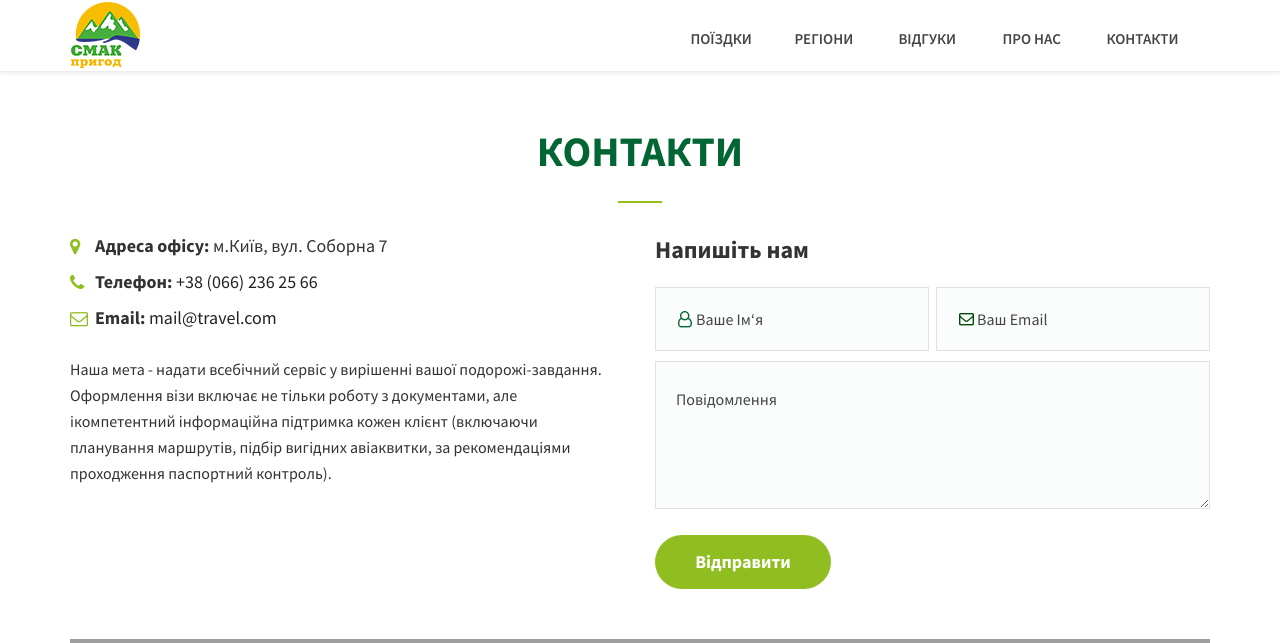
After one commit to KRO94/Tourism, a PHP site: page /contacts.php in a window 1280 px wide. The commit adds this page. Shown: the top 643 px of the page. Run offline with PHP 8.4, Linux system fonts and the light colour scheme; grey boxes are pictures that could not be loaded.

Commit message:
contacts page

```diff
--- /dev/null
+++ b/contacts.php
@@ -0,0 +1,5 @@
+	<?php require_once 'header.php'; ?>
+
+	<?php require_once 'pages/contacts_page.php'; ?>
+
+	<?php require_once 'footer.php'; ?>
--- a/css/media.css
+++ b/css/media.css
@@ -289,6 +289,15 @@
 				float: none;
 			}
 	/*---------------FOOTER END---------------*/
+
+	/*--------------CONTACTS-PAGE START--------------*/
+	.contacts-page .wrap-contact .contactData .block {
+		font-size: 1.6rem;
+	}
+					.contacts-page .wrap-contact .contactForm .wpcf7 input:not([type=submit]) {
+						width: 100%;
+					}
+	/*---------------CONTACTS-PAGE END---------------*/
 }
 
 /* Custom, iPhone Retina */
--- a/css/style.css
+++ b/css/style.css
@@ -61,11 +61,21 @@ p, hr, ol, ul {
 .press-btn:hover {
 	box-shadow: inset 0 0 0 27px #7ea61d;
 }
+::-webkit-input-placeholder {color:#454545;}
+::-moz-placeholder          {color:#454545;}/* Firefox 19+ */
+:-moz-placeholder           {color:#454545;}/* Firefox 18- */
+:-ms-input-placeholder      {color:#454545;}
+
+:focus::-webkit-input-placeholder {color: transparent}
+:focus::-moz-placeholder          {color: transparent}
+:focus:-moz-placeholder           {color: transparent}
+:focus:-ms-input-placeholder      {color: transparent}
 /*--------------HEADER START--------------*/
 header {
 	position: relative;
 	width: 100%;
 	padding: 2px 0;
+	box-shadow: 0px 1px 5px 0px rgba(30,30,30,.15);
 }
 	header ul.menu {
 		position: relative;
@@ -572,3 +582,85 @@ footer {
 		line-height: 18px;
 	}
 /*---------------FOOTER END---------------*/
+
+/*--------------CONTACTS-PAGE START--------------*/
+.contacts-page {
+	position: relative;
+	width: 100%;
+	padding: 50px 0 80px;
+}
+	.contacts-page .wrap-contact {
+		margin-top: 30px;
+	}
+		.contacts-page .wrap-contact .contactData,
+		.contacts-page .wrap-contact .contactForm {
+			margin-bottom: 50px;
+		}
+			.contacts-page .wrap-contact .contactData .block {
+				position: relative;
+				line-height: 26px;
+				font-size: 1.8rem;
+				padding-left: 25px;
+				margin-bottom: 10px;
+			}
+				.contacts-page .wrap-contact .contactData .block i {
+					color: #90be20;
+					position: absolute;
+					top: 5px;
+					left: 0;
+					bottom: 5px;
+				}
+				.contacts-page .wrap-contact .contactData .block span {
+					font-weight: 700;
+				}
+				.contacts-page .wrap-contact .contactData .block a {
+					color: #222222;
+				}
+			.contacts-page .wrap-contact .contactData p {
+				margin-top: 25px;
+				line-height: 26px;
+			}
+			.contacts-page .wrap-contact .contactForm .text {
+				font-size: 2.4rem;
+				font-weight: 700;
+				margin-bottom: 20px;
+			}
+			.contacts-page .wrap-contact .contactForm .wpcf7 {
+				position: relative;
+				width: 100%;
+			}
+				.contacts-page .wrap-contact .contactForm .wpcf7 input,
+				.contacts-page .wrap-contact .contactForm .wpcf7 textarea {
+					outline: none;
+					border: 1px solid #e1e1e1;
+					width: 100%;
+				}
+				.contacts-page .wrap-contact .contactForm .wpcf7 input:not([type=submit]) {
+					line-height: 62px;
+					padding: 0 20px 0 40px;
+					float: left;
+					width: 49.36%;
+					background-color: #fbfcfc;
+					background-repeat: no-repeat;
+					background-position: 22px 23px;
+					margin-bottom: 10px;
+				}
+				.contacts-page .wrap-contact .contactForm .wpcf7 input[type=text] {
+					margin-right: 1.28%;
+					background-image: url(../img/icon_man.png);
+				}
+				.contacts-page .wrap-contact .contactForm .wpcf7 input[type=email] {
+					background-position: 22px 25px;
+					background-image: url(../img/icon_mail.png);
+				}
+				.contacts-page .wrap-contact .contactForm .wpcf7 textarea {
+					padding: 25px 20px;
+					line-height: 24px;
+					background-color: #fbfcfc;
+					margin-bottom: 20px;
+				}
+				.contacts-page .wrap-contact .contactForm .wpcf7 input[type=submit] {
+					border: none;
+					max-width: 176px;
+				}
+/*---------------CONTACTS-PAGE END---------------*/
--- a/header.php
+++ b/header.php
@@ -35,7 +35,7 @@
 					<li><a href="#">РЕГІОНИ</a></li>
 					<li><a href="#">ВІДГУКИ</a></li>
 					<li><a href="#">ПРО НАС</a></li>
-					<li><a href="#">КОНТАКТИ</a></li>
+					<li><a href="contacts.php">КОНТАКТИ</a></li>
 				</ul>
 			</div>
 		</header>
--- /dev/null
+++ b/pages/contacts_page.php
@@ -0,0 +1,25 @@
+<div class="contacts-page">
+	<div class="container">
+		<div class="title">Контакти<hr></div>
+		<div class="row wrap-contact">
+			<div class="col-md-6 contactData">
+				<div class="block"><i class="fa fa-map-marker" aria-hidden="true"></i> <span>Адреса офісу:</span> м.Київ, вул. Соборна 7</div>
+				<div class="block"><i class="fa fa-phone" aria-hidden="true"></i> <span>Телефон:</span> <a href="tel:+380662362566">+38 (066) 236 25 66</a></div>
+				<div class="block"><i class="fa fa-envelope-o" aria-hidden="true"></i> <span>Email:</span> <a href="mailto:mail@travel.com">mail@travel.com</a></div>
+				<p>Наша мета - надати всебічний сервіс у вирішенні вашої подорожі-завдання.<br>Оформлення візи включає не тільки роботу з документами, але ікомпетентний інформаційна підтримка кожен клієнт (включаючи планування маршрутів, підбір вигідних авіаквитки, за рекомендаціями проходження паспортний контроль).</p>
+			</div>
+			<div class="col-md-6 contactForm">
+				<div class="text">Напишіть нам</div>
+				<div class="wpcf7">
+					<input type="text" placeholder="Ваше Ім‘я">
+					<input type="email" placeholder="Ваш Email">
+					<textarea rows="4" placeholder='Повідомлення'></textarea>
+					<input type="submit" class="press-btn" value='Відправити'>
+				</div>
+			</div>
+			<div class="col-md-12 map">
+				<iframe src="https://www.google.com/maps/embed?pb=!1m16!1m12!1m3!1d28715.771011885674!2d30.24054944299291!3d50.49436044482648!2m3!1f0!2f0!3f0!3m2!1i1024!2i768!4f13.1!2m1!1z0LLRg9C70LjRhtGPINCh0L7QsdC-0YDQvdCwIDcsINCa0LjRl9CyLCDQmtC40ZfQstGB0YzQutCwINC-0LHQu9Cw0YHRgtGM!5e0!3m2!1suk!2sua!4v1502789230657" width="100%" height="474" frameborder="0" style="border:0" allowfullscreen></iframe>
+			</div>
+		</div>
+	</div>
+</div>
```
Also changed, not shown: img/icon_mail.png (added), img/icon_man.png (added).
